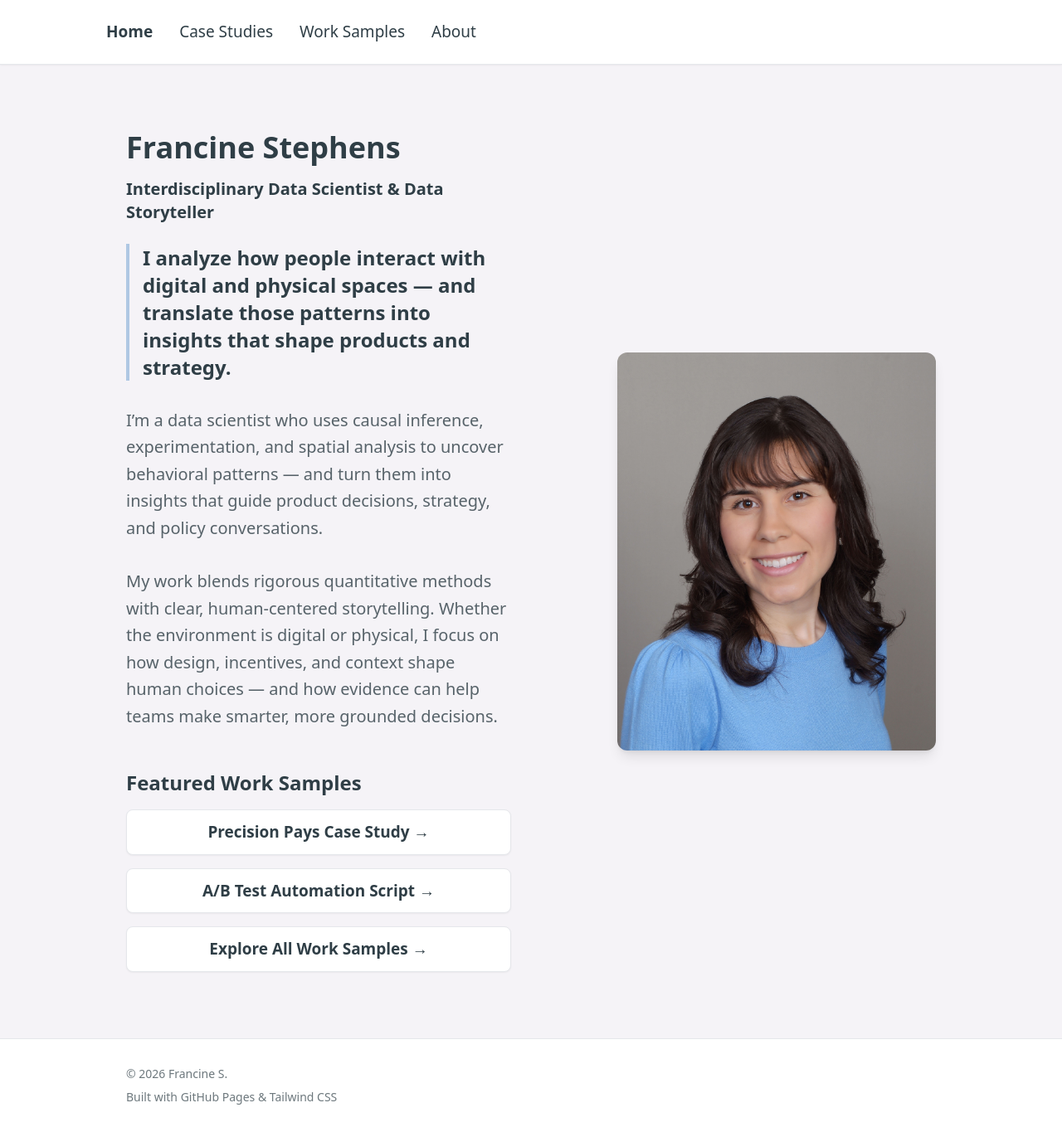
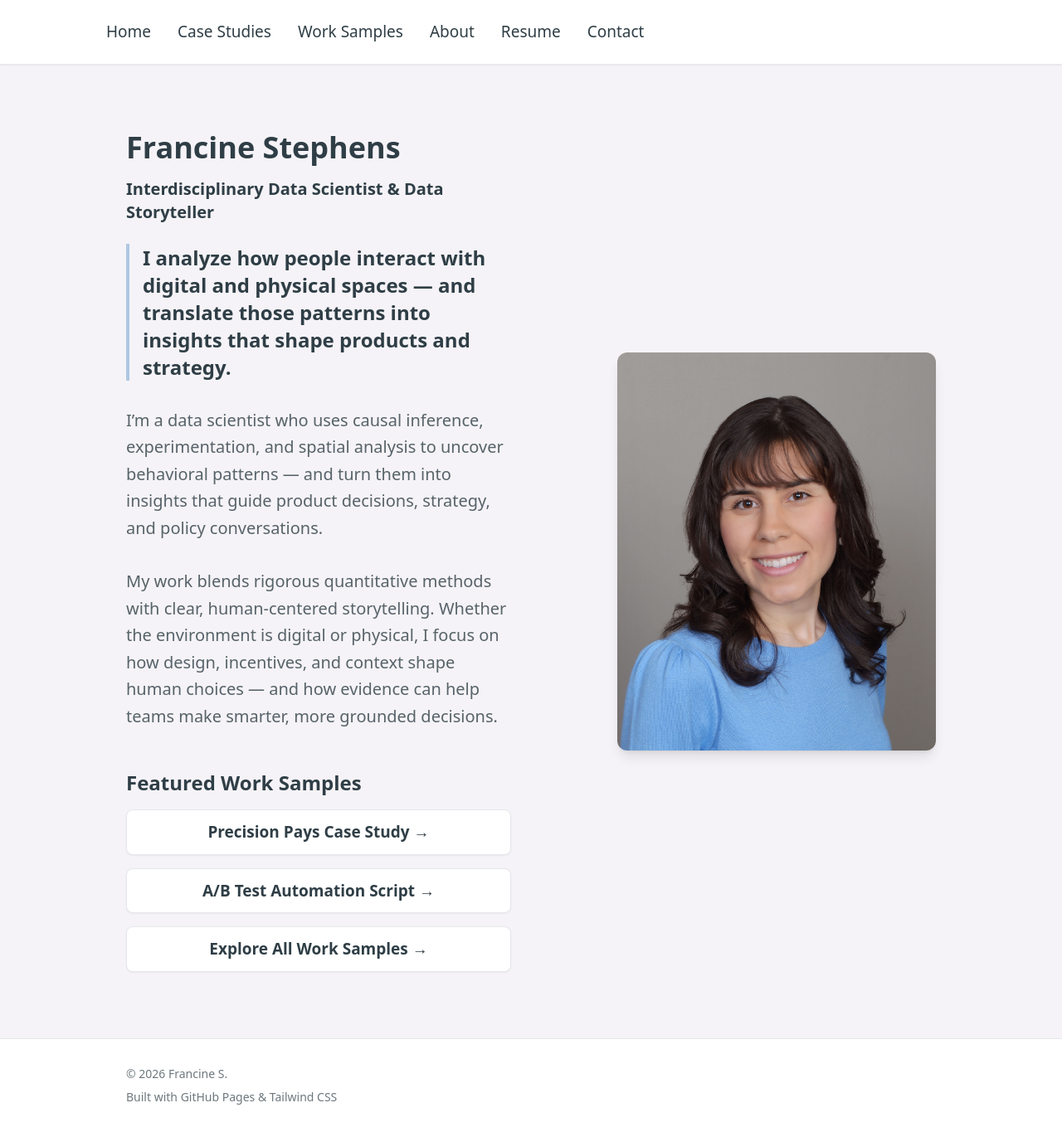
Before and after one commit to francine-i-stephens/francine-portfolio, a Jekyll site: the page index.html, which Jekyll copies as it is, in a window 1280 px wide. Shown: the whole page at 83% size. Built offline with Jekyll 4.4.1, drawn with Linux system fonts in a browser that asks for light colours; nearby versions of some CDN libraries.

Commit message:
Update index.html

```diff
--- a/index.html
+++ b/index.html
@@ -26,10 +26,12 @@
   <!-- Navigation -->
   <nav class="p-6 bg-white shadow-sm border-b border-graySoft">
   <div class="max-w-5xl mx-auto flex items-center space-x-8">
-      <a href="index.html" class="font-semibold text-charcoal hover:text-blueSoft">Home</a>
+    <a href="index.html" class="hover:text-blueSoft">Home</a>
     <a href="case-studies/index.html" class="hover:text-blueSoft">Case Studies</a>
     <a href="work-samples/index.html" class="hover:text-blueSoft">Work Samples</a>
     <a href="about.html" class="hover:text-blueSoft">About</a>
+    <a href="resume.html" class="hover:text-blueSoft">Resume</a>
+    <a href="contact.html" class="hover:text-blueSoft">Contact</a>
   </div>
 </nav>
 
```
Lines whose indentation alone changed are shown as unchanged.
